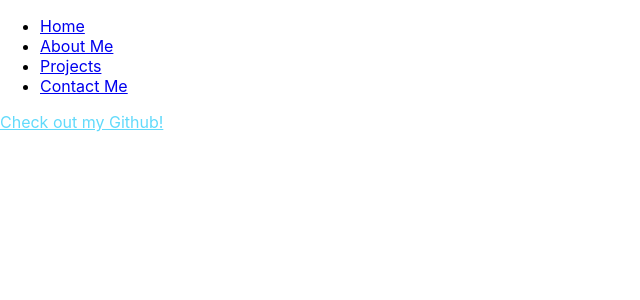
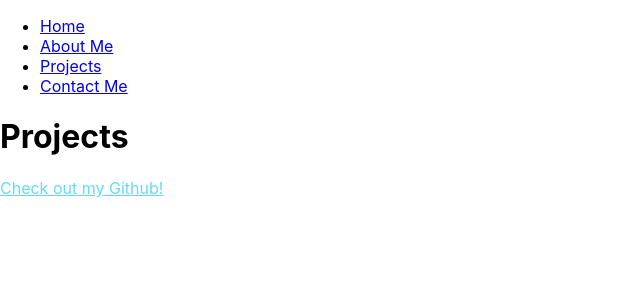
Before and after one commit to nickmo12/nickmo12.github.io, a React (Create React App) app: page /projects in a window 1280 px wide. Shown: the top 300 px of the page, without its empty margins (0-640 px from the left). Built offline with nearby package versions, Linux system fonts and the light colour scheme.

Commit message:
Added h1 tag to Projects

```diff
--- a/src/components/Projects.js
+++ b/src/components/Projects.js
@@ -4,6 +4,7 @@ import React from 'react';
 const Projects = () => {
     return(
         <div>
+            <h1>Projects</h1>
             <a
                 className="App-link"
                 href="https://github.com/nickmo12"
```
